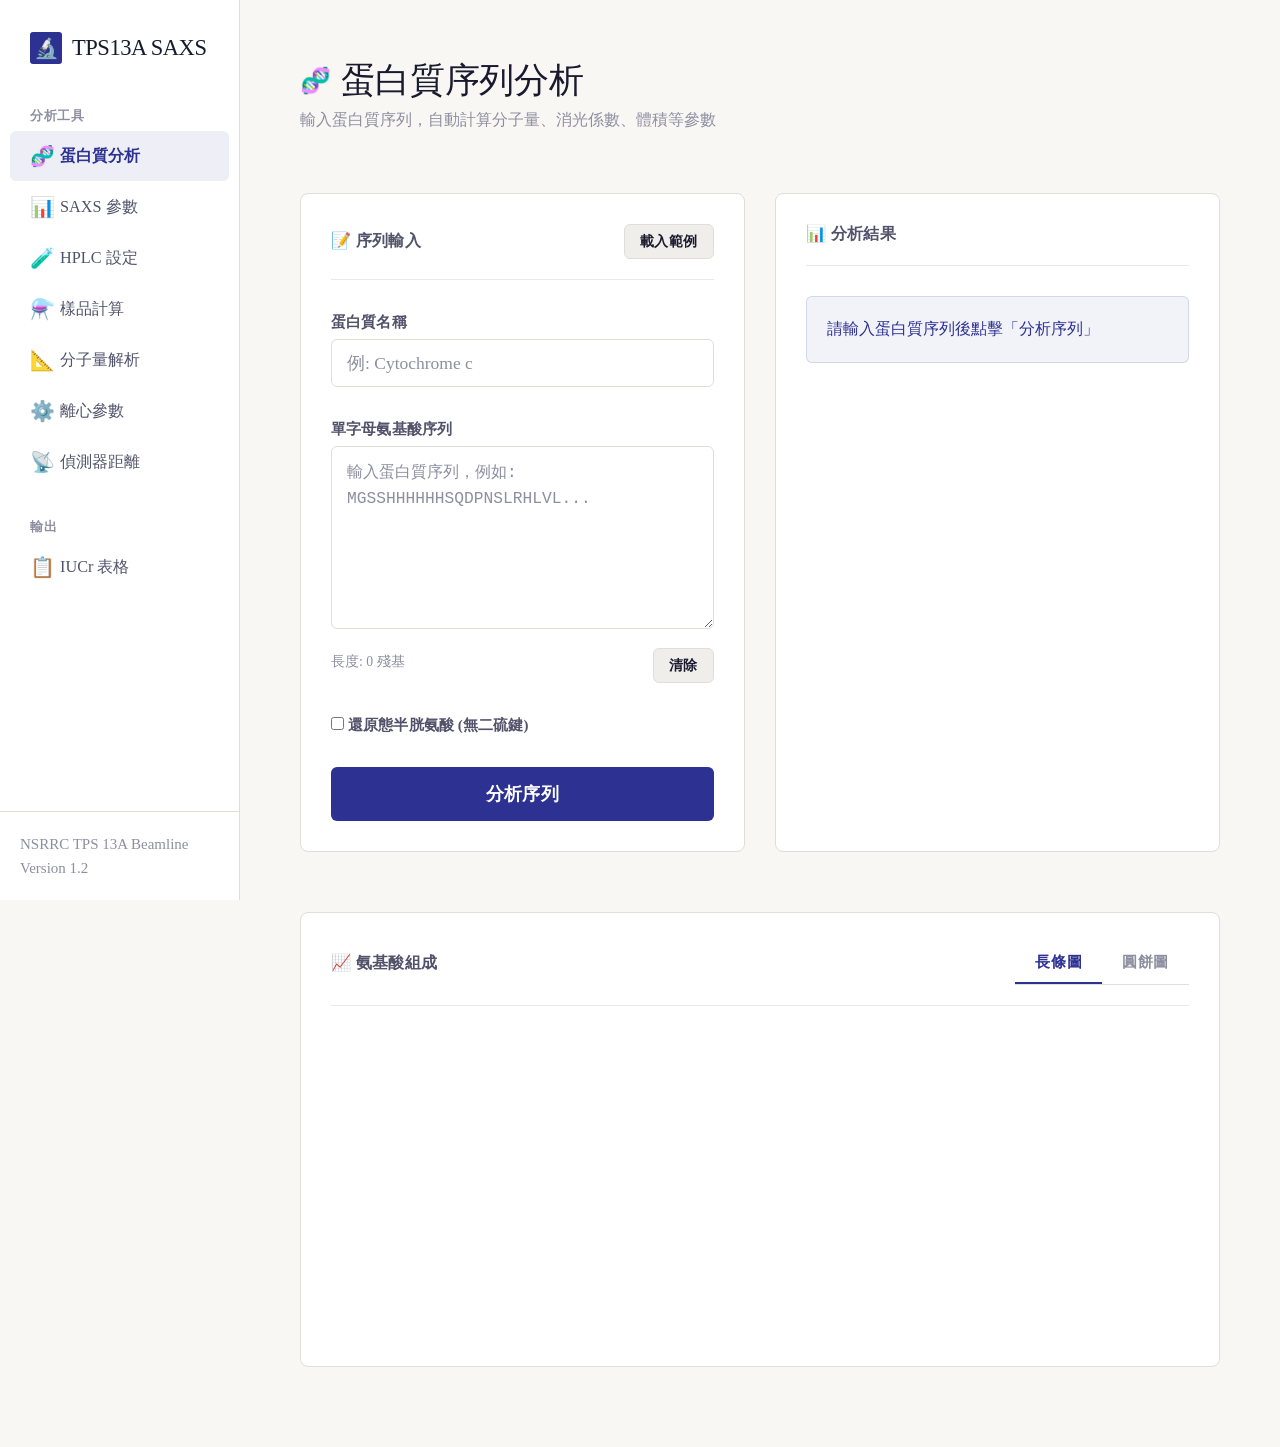
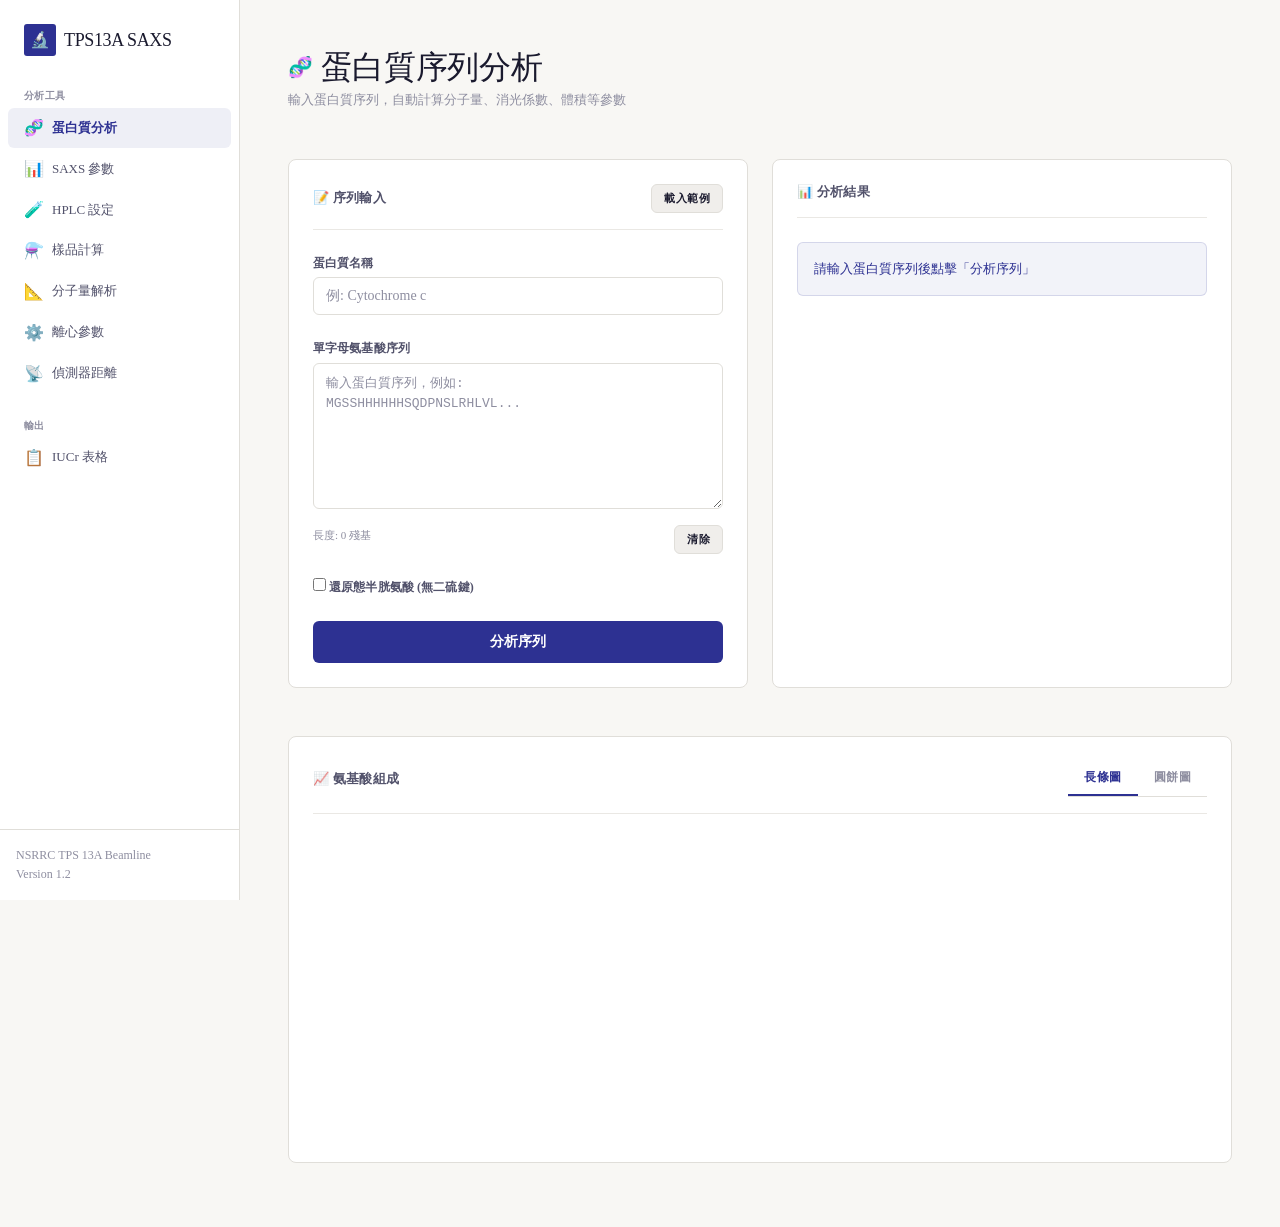

fix: resolve 4 CRITICAL, 5 HIGH, 3 MEDIUM bugs and 7 UI/UX issues from full review

--- a/saxs-calculator/css/styles.css
+++ b/saxs-calculator/css/styles.css
@@ -78,7 +78,7 @@
 }
 
 html {
-    font-size: 20px;
+    font-size: 16px;
     scroll-behavior: smooth;
     -webkit-font-smoothing: antialiased;
     -moz-osx-font-smoothing: grayscale;
@@ -556,12 +556,12 @@ a:hover {
 
 .info-panel-unit {
     color: var(--color-text-on-accent-faint);
-    font-size: 0.5625rem;
+    font-size: 0.75rem;
 }
 
 .info-panel-formula {
     color: var(--color-text-on-accent-faint);
-    font-size: 0.5625rem;
+    font-size: 0.75rem;
     margin-top: var(--spacing-sm);
     line-height: 1.4;
 }
@@ -728,6 +728,25 @@ a:hover {
     border-top-right-radius: 0;
     border-bottom-right-radius: 0;
     border-right: none;
+}
+
+.form-input--inline {
+    background: transparent;
+    border: 1px solid transparent;
+    border-bottom: 1px dashed var(--color-border);
+    border-radius: 0;
+    padding: 0.125rem 0.25rem;
+    font-size: inherit;
+    font-family: inherit;
+    color: inherit;
+    width: auto;
+    min-width: 6rem;
+}
+
+.form-input--inline:focus {
+    border: 1px solid var(--color-accent-primary);
+    border-radius: var(--radius-sm);
+    outline: none;
 }
 
 .input-unit {
@@ -1334,6 +1353,32 @@ a:hover {
     html {
         scroll-behavior: auto;
     }
+}
+
+/* ===== Modal ===== */
+.modal-overlay {
+    position: fixed;
+    inset: 0;
+    background: rgba(0, 0, 0, 0.5);
+    display: flex;
+    align-items: center;
+    justify-content: center;
+    z-index: 1000;
+    backdrop-filter: blur(4px);
+}
+
+.modal-overlay.hidden {
+    display: none;
+}
+
+.modal-content {
+    background: var(--color-bg-primary);
+    border: 1px solid var(--color-border);
+    border-radius: var(--radius-lg);
+    padding: 1.5rem;
+    width: 100%;
+    max-width: 360px;
+    box-shadow: 0 8px 32px rgba(0, 0, 0, 0.3);
 }
 
 /* ===== Print Styles ===== */
